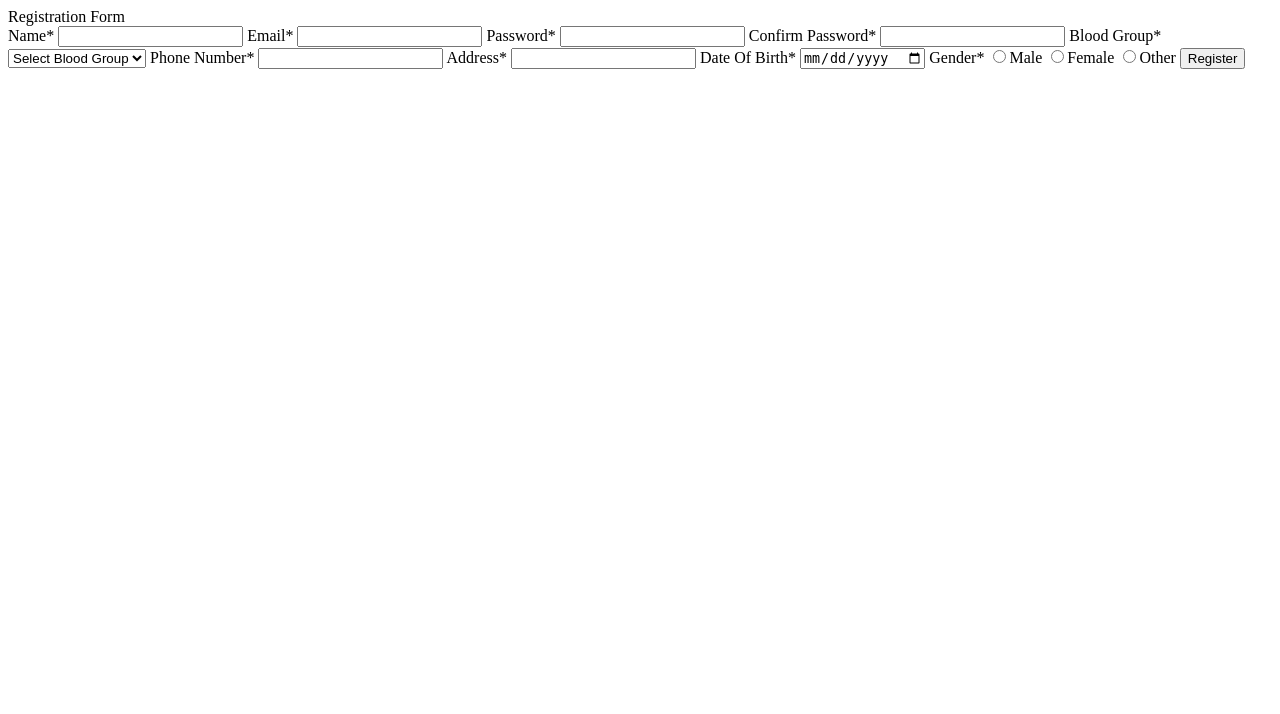
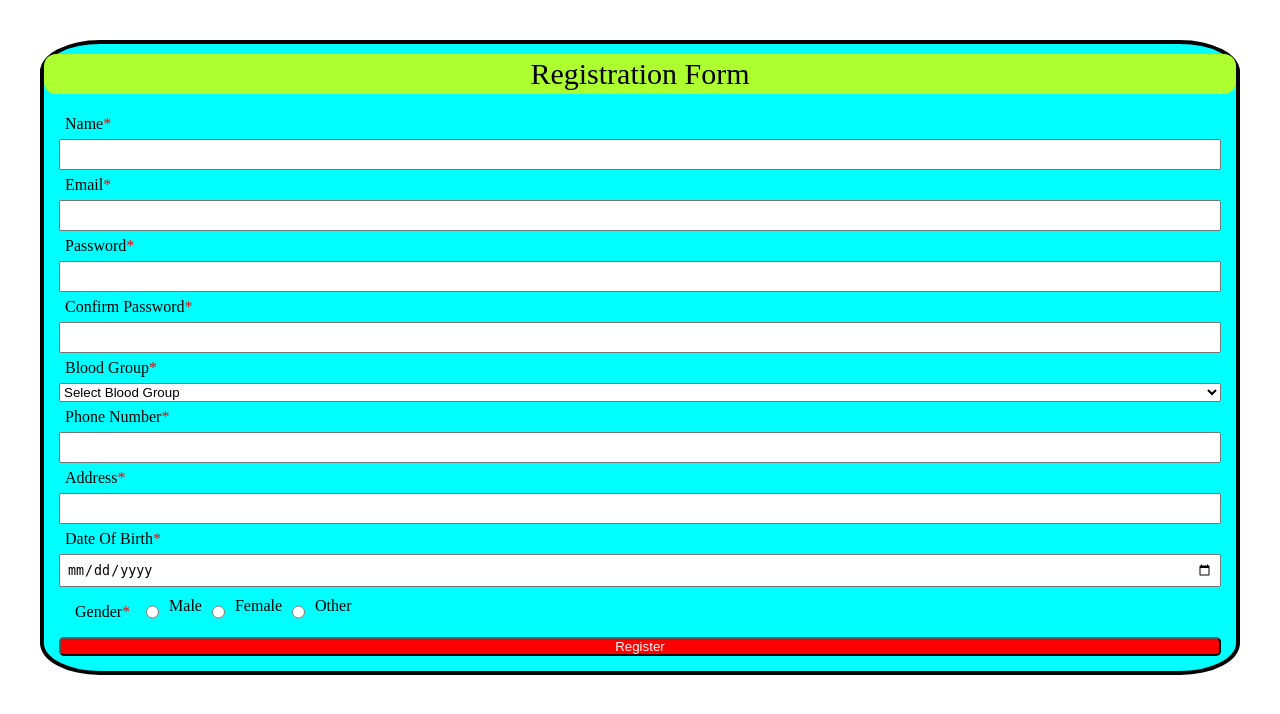
Before and after one commit to Rajan-git908/V-project, a PHP site: page /signup.php in a window 1280 px wide. Shown: the top 714 px of the page. Run offline with PHP 8.4, Linux system fonts and the light colour scheme.

Commit message:
registration form styled

```diff
--- a/Css/style.css
+++ b/Css/style.css
@@ -35,3 +35,46 @@
     background-color:red;
     border-radius: 10%;
 }
+
+
+/*Registration form style*/
+.container-form {
+    align-content: center;
+    border: 4px solid black;
+    background-color: aqua;
+    margin: 40px;
+    border-radius: 5%;
+}
+.form-header {
+    text-align: center;
+    margin-top: 10px;
+    background-color: greenyellow;
+    font-size: 30px;
+    padding: 3px;
+    border-radius: 12px;
+}
+.form-body {
+    margin: 10px;
+    padding: 5px;
+    display: grid;
+}
+.required {
+    color: red;
+}
+.gender {
+    display: flex;
+    gap: 10px;
+    padding: 10px;
+}
+.form-body label {
+    padding: 6px;
+}
+.form-body input {
+    padding: 6px;
+}
+.form-body button {
+    color: rgb(255, 255, 255);
+    background-color: red;
+    border-radius: 5px;
+
+}
--- a/signup.php
+++ b/signup.php
@@ -5,6 +5,7 @@
     <meta charset="UTF-8">
     <meta name="viewport" content="width=device-width, initial-scale=1.0">
     <title>Signup</title>
+    <link rel="stylesheet" href="css/style.css">
 </head>
 
 <body>
@@ -39,10 +40,10 @@
             <input type="text" name="address">
             <label >Date Of Birth<span class="required">*</span></label>
             <input type="date" name="dob">
-            <label >Gender<span class="required">*</span></label>
+           <div class="gender"><label >Gender<span class="required">*</span></label>
             <input type="radio" name="gender" value="Male">Male
             <input type="radio" name="gender" value="Female">Female
-            <input type="radio" name="gender" value="Other">Other
+            <input type="radio" name="gender" value="Other">Other</div>
             <button type="submit" value="submit">Register</button>
             </div>
         </form>
```
